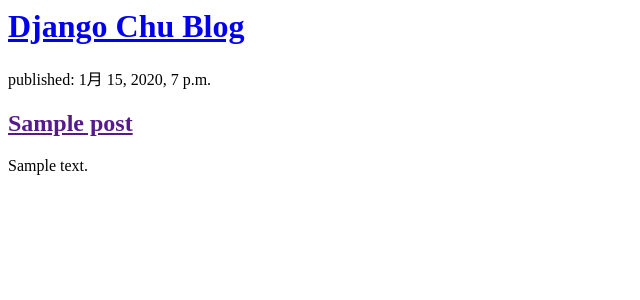
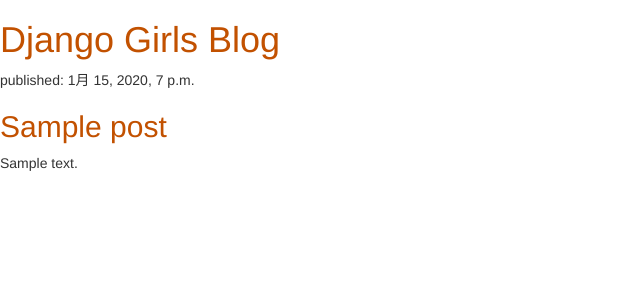
Before and after one commit to chunabayashi0216/my-first-blog, a Django app: page / in a window 1280 px wide. Shown: the top 300 px of the page, without its empty margins (0-640 px from the left). Run offline with Django 3.2, Linux system fonts and the light colour scheme; tables that the repository leaves empty hold one stand-in row (values such as "Sample post"); some libraries are stand-ins or nearby versions.

Commit message:
add blog/static/css/blog.css + change HTML for the site

```diff
--- /dev/null
+++ b/blog/static/css/blog.css
@@ -0,0 +1,3 @@
+h1 a, h2 a {
+    color: #C25100;
+}
--- a/blog/templates/blog/post_list.html
+++ b/blog/templates/blog/post_list.html
@@ -1,10 +1,14 @@
+{% load static %}
 <html>
     <head>
         <title>Django Girls blog</title>
+        <link rel="stylesheet" href="//maxcdn.bootstrapcdn.com/bootstrap/3.2.0/css/bootstrap.min.css">
+        <link rel="stylesheet" href="//maxcdn.bootstrapcdn.com/bootstrap/3.2.0/css/bootstrap-theme.min.css">
+        <link rel="stylesheet" href="{% static 'css/blog.css' %}">
     </head>
     <body>
         <div>
-            <h1><a href="/">Django Chu Blog</a></h1>
+            <h1><a href="/">Django Girls Blog</a></h1>
         </div>
 
         {% for post in posts %}
```
